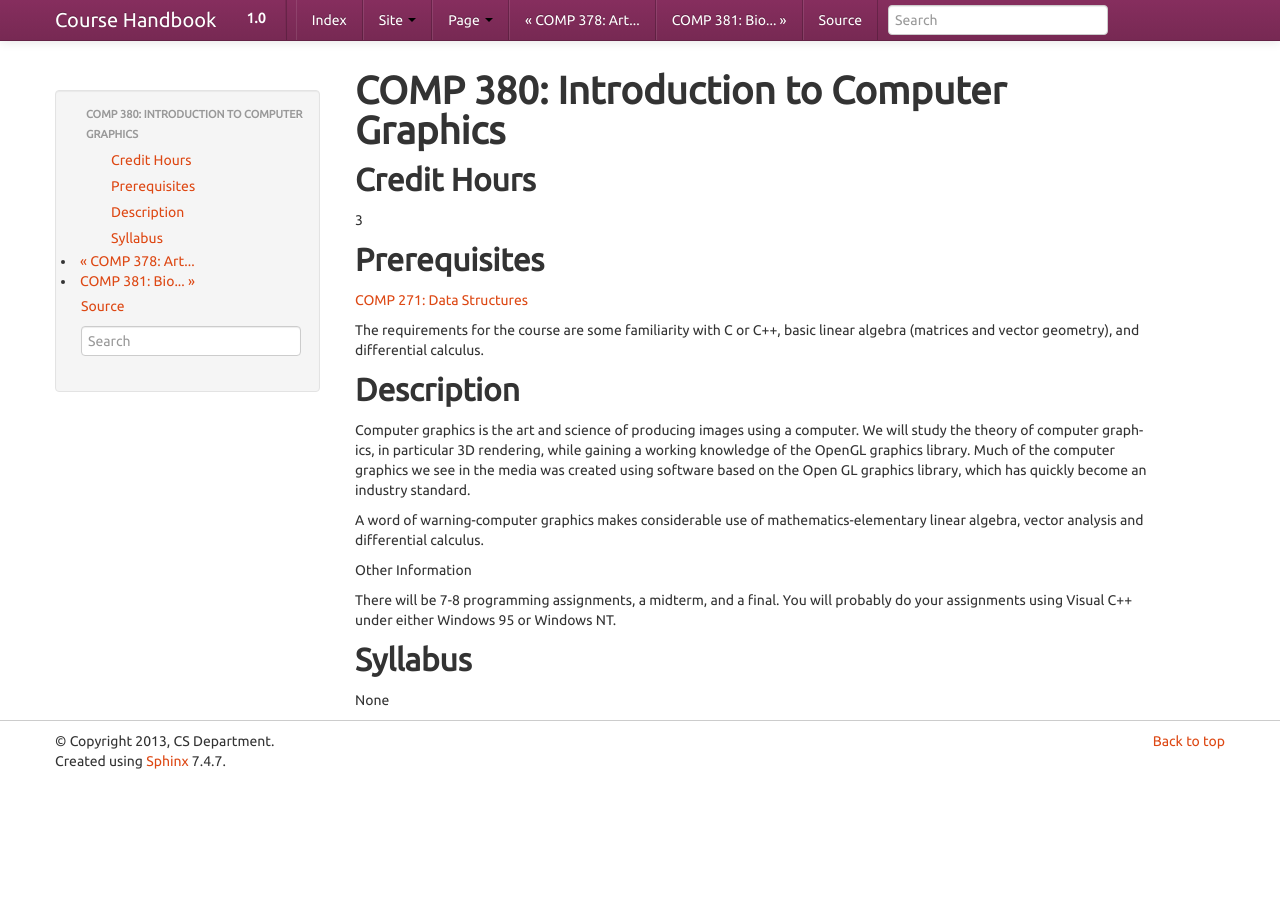
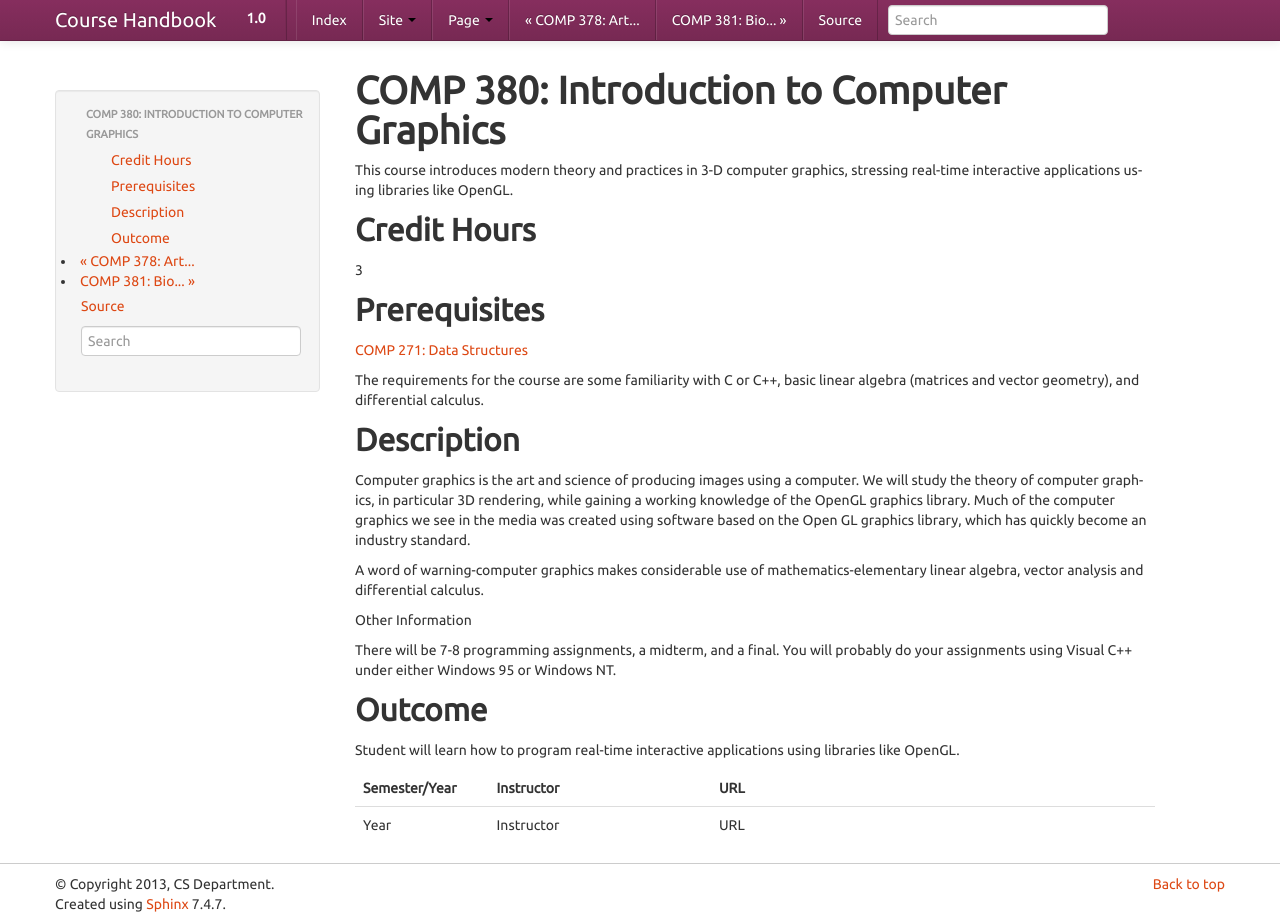
Before and after one commit to kyang5/coursedescriptions, a Sphinx documentation site: the page built from source/comp380.rst, in a window 1280 px wide and 924 px high. Built offline with Sphinx 7.4.7, drawn with Linux system fonts in a browser that asks for light colours.

Commit message:
updated comp 380

```diff
--- a/source/comp380.rst
+++ b/source/comp380.rst
@@ -1,5 +1,7 @@
 COMP 380: Introduction to Computer Graphics
 ===========================================
+
+This course introduces modern theory and practices in 3-D computer graphics, stressing real-time interactive applications using libraries like OpenGL.
 
 Credit Hours
 -----------------------
@@ -35,7 +37,13 @@ There will be 7-8 programming assignments, a midterm, and a final. You
 will probably do your assignments using Visual C++ under either Windows
 95 or Windows NT.
 
-Syllabus
----------------------
+Outcome
+----------------
 
-None
+Student will learn how to program real-time interactive applications using libraries like OpenGL.
+
+.. csv-table::
+   	:header: "Semester/Year", "Instructor", "URL"
+   	:widths: 15, 25, 50
+
+	"Year", "Instructor", "URL"
```
